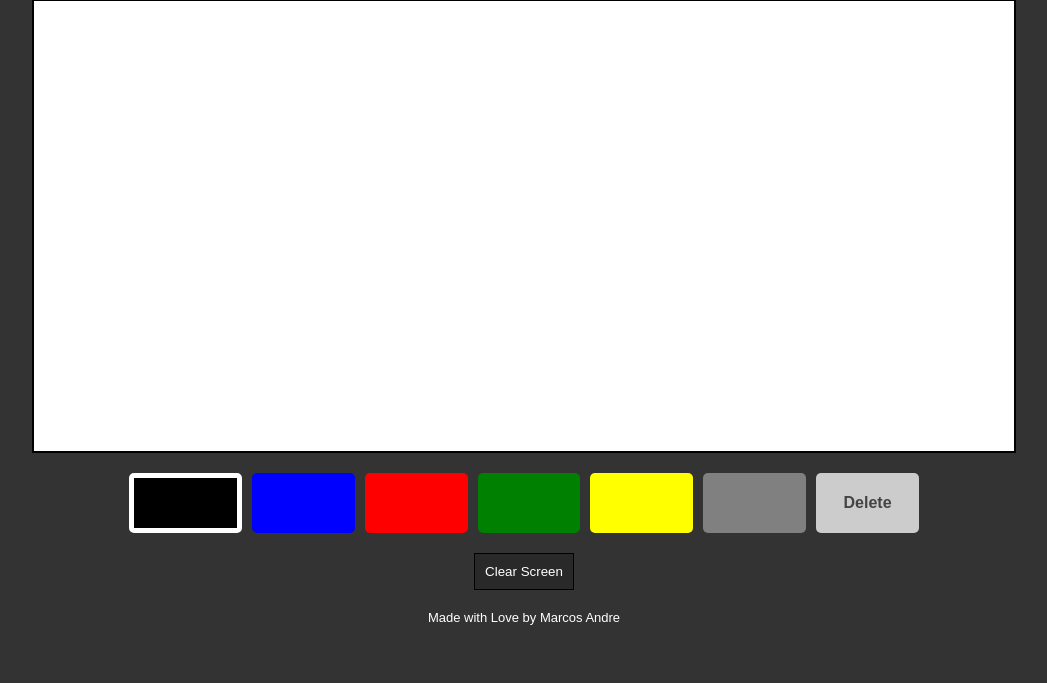
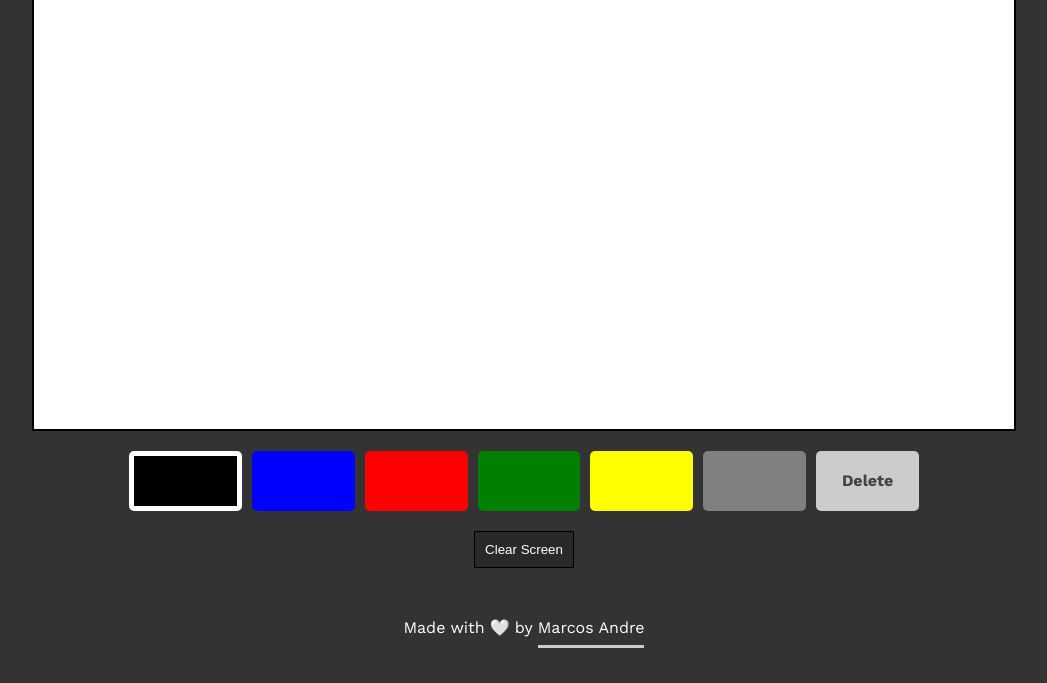
Before and after one commit to iamdevmarcos/drawing-board, a website: page index.html in a window 1280 px wide. Shown: the part 117-800 px from the top of the page, without its empty margins (116-1163 px from the left). Drawn offline with nearby package versions, Linux system fonts and the light colour scheme.

Commit message:
style: adding animation and adjusting footer

```diff
--- a/assets/css/style.css
+++ b/assets/css/style.css
@@ -5,6 +5,7 @@
 }
 
 body {
+    font-family: 'Work Sans', sans-serif !important;
     display: flex;
     min-height: 100vh;
     justify-content: center;
@@ -65,5 +66,49 @@ h1 {
 footer {
     margin-top: 20px;
     color: #FFF;
-    font-size: 13px;
+    font-size: 16px;
 }
+
+footer a {
+    text-decoration:none;
+    color:#FFF;
+    border-bottom:1px solid #CCC;
+    border-bottom-width:3px;
+    margin-left: 5px;
+}
+
+footer .arrow--area {
+	display: flex;
+	justify-content: center;
+	margin-top: 30px;
+	height: 30px;
+}
+
+@keyframes arrow {
+	0% {
+        margin-top: 0px;
+    }
+    25% {
+        margin-top: -5px;
+    }
+    30% {
+        margin-top: 0px;
+    }
+    40% {
+        margin-top: -3px;
+    }
+    50% {
+        margin-top: 0px;
+    }
+    100% {
+        margin-top: 0px;
+    }
+}
+
+footer .arrow {
+    padding:0 5px;
+	height: 15px;
+	animation-name: arrow;
+	animation-duration: 2s;
+	animation-iteration-count: infinite;
+}
--- a/index.html
+++ b/index.html
@@ -6,6 +6,9 @@
     <meta name="viewport" content="width=device-width, initial-scale=1.0">
     <title>JS Drawing Board</title>
     <link rel="stylesheet" href="assets/css/style.css" />
+    <link rel="preconnect" href="https://fonts.googleapis.com">
+    <link rel="preconnect" href="https://fonts.gstatic.com" crossorigin>
+    <link href="https://fonts.googleapis.com/css2?family=Work+Sans:wght@400;600;700;800;900&display=swap" rel="stylesheet">
 </head>
 <body>
     <h1>Drawing Board</h1>
@@ -24,7 +27,11 @@
 
     <button class="clear">Clear Screen</button>
 
-    <footer>Made with Love by Marcos Andre</footer>
+    <footer>
+		<div class="arrow--area">
+            Made with <span class="arrow">🤍</span> by <a href="https://github.com/iamdevmarcos" target="_blank">Marcos Andre</a>
+		</div>
+	</footer>
 
     <script src="assets/js/app.js"></script>
 </body>
```
Also changed, not shown: assets/down.png (added).
